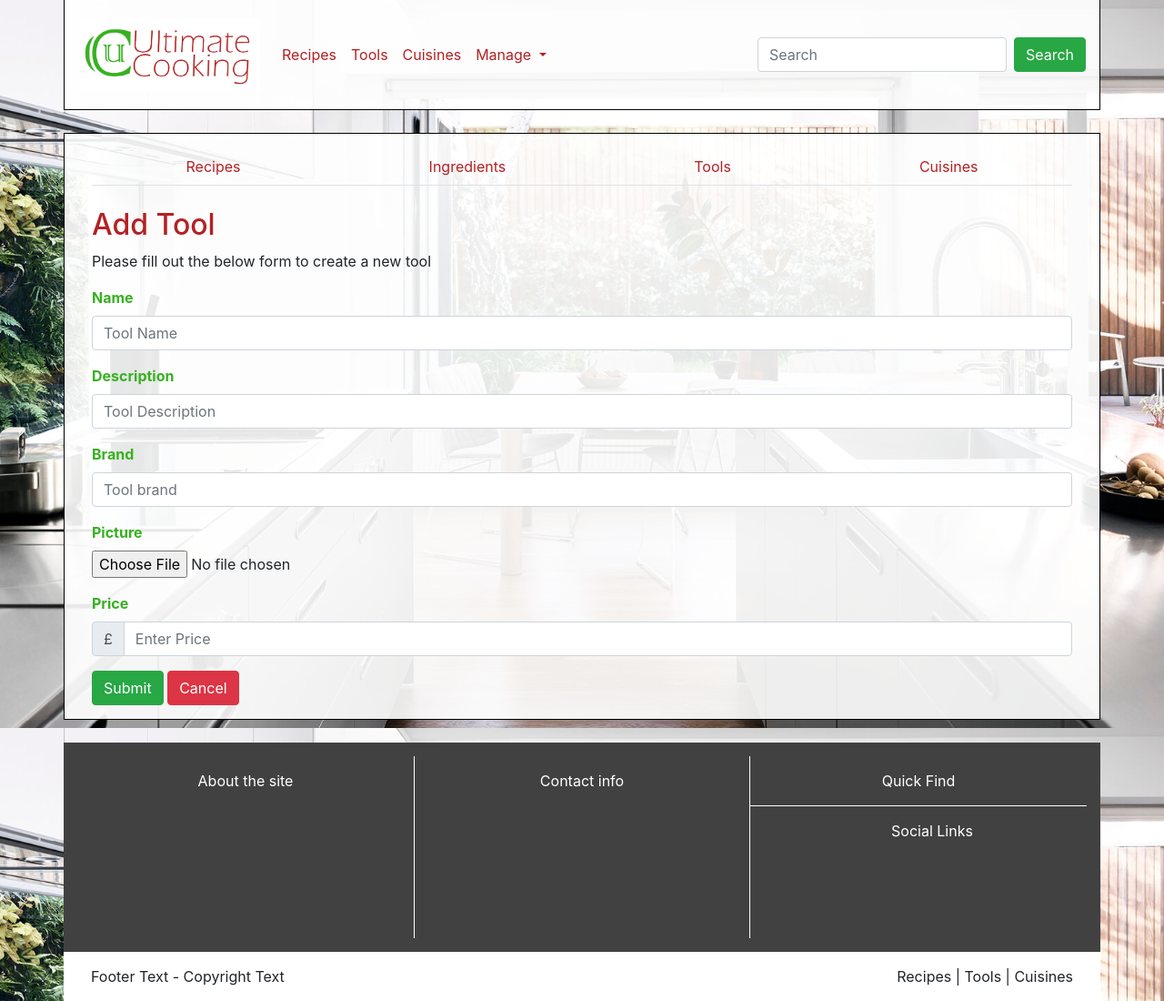
After one commit to Robtych121/UltimateCooking, a Flask app: page /add_tool in a window 1280 px wide. The commit adds this page. Shown: the whole page at 91% size. Run offline with Flask 2, Linux system fonts and the light colour scheme; some libraries are stand-ins or nearby versions.

Commit message:
Created tools and cuisines management pages

```diff
--- a/app.py
+++ b/app.py
@@ -14,7 +14,9 @@ app = Flask(__name__)
 app.config["MONGO_DBNAME"] = os.environ['MONGO_DBNAME']
 app.config["MONGO_URI"] = os.environ['MONGO_URI']
 app.config["SECRET_KEY"] = os.environ['SECRET_KEY']
-app.config['UPLOAD_FOLDER'] = 'static/image/uploads'
+app.config['UPLOAD_FOLDER_RECIPE'] = 'static/image/uploads/recipes'
+app.config['UPLOAD_FOLDER_TOOL'] = 'static/image/uploads/tools'
+app.config['UPLOAD_FOLDER_CUISINE'] = 'static/image/uploads/cuisines'
 
 mongo = PyMongo(app)
 
@@ -37,7 +39,7 @@ def add_recipe():
 @app.route('/insert_recipe', methods=['POST'])
 def insert_recipe():
     f = request.files['file']
-    f.save(os.path.join(app.config['UPLOAD_FOLDER'], f.filename))
+    f.save(os.path.join(app.config['UPLOAD_FOLDER_RECIPE'], f.filename))
     url = f.filename
     keys = request.form.getlist('ingredients')
     values = request.form.getlist('quantity')
@@ -69,17 +71,17 @@ def delete_recipe(recipe_id):
 def edit_recipe(recipe_id):
     the_recipe = mongo.db.recipes.find_one({'_id': ObjectId(recipe_id)})
     return render_template("recipe_edit.html", recipe=the_recipe, cuisines=mongo.db.cuisines.find(),
-    ingredients=mongo.db.ingredients.find(), tools=mongo.db.tools.find(), imagePath=app.config['UPLOAD_FOLDER'])
+    ingredients=mongo.db.ingredients.find(), tools=mongo.db.tools.find(), imagePath=app.config['UPLOAD_FOLDER_RECIPE'])
 
 @app.route('/edit_recipe_picture/<recipe_id>')
 def edit_recipe_picture(recipe_id):
     the_recipe = mongo.db.recipes.find_one({'_id': ObjectId(recipe_id)})
-    return render_template("recipe_pic_edit.html", recipe=the_recipe, imagePath=app.config['UPLOAD_FOLDER'])
+    return render_template("recipe_pic_edit.html", recipe=the_recipe, imagePath=app.config['UPLOAD_FOLDER_RECIPE'])
 
 @app.route('/update_recipe_picture/<recipe_id>', methods=['POST'])
 def update_recipe_picture(recipe_id):
     f = request.files['file']
-    f.save(os.path.join(app.config['UPLOAD_FOLDER'], f.filename))
+    f.save(os.path.join(app.config['UPLOAD_FOLDER_RECIPE'], f.filename))
     url = f.filename
     recipes = mongo.db.recipes
     recipe = mongo.db.recipes.find_one({'_id': ObjectId(recipe_id)})
@@ -162,12 +164,136 @@ def manage_tools():
     return render_template("tool_manage.html",
     tools=mongo.db.tools.find())
 
+@app.route('/add_tool')
+def add_tool():
+    return render_template("tool_add.html")
+
+@app.route('/insert_tool', methods=['POST'])
+def insert_tool():
+    f = request.files['file']
+    f.save(os.path.join(app.config['UPLOAD_FOLDER_TOOL'], f.filename))
+    url = f.filename
+    tool_doc = {
+        'name': request.form.get('name'),
+        'description': request.form.get('description'),
+        'picture': url,
+        'brand': request.form.get('brand'),
+        'price': request.form.get('price')
+        }
+    mongo.db.tools.insert_one(tool_doc)
+    return redirect(url_for('manage_tools'))
+
+@app.route('/edit_tool/<tool_id>')
+def edit_tool(tool_id):
+    the_tool = mongo.db.tools.find_one({'_id': ObjectId(tool_id)})
+    return render_template("tool_edit.html", tool=the_tool, imagePath=app.config['UPLOAD_FOLDER_TOOL'])
+
+@app.route('/update_tool/<tool_id>', methods=['POST'])
+def update_tool(tool_id):
+    tools = mongo.db.tools
+    pictures = mongo.db.tools.find_one({'_id': ObjectId(tool_id)}, {'picture':1,'_id':0})
+    tools.update({'_id': ObjectId(tool_id)},
+        {
+            'name': request.form.get('name'),
+            'description': request.form.get('description'),
+            'picture': pictures['picture'],
+            'brand': request.form.get('brand'),
+            'price': request.form.get('price')
+        })
+    return redirect(url_for('manage_tools'))
+
+@app.route('/delete_tool/<tool_id>')
+def delete_tool(tool_id):
+    mongo.db.tools.remove({'_id': ObjectId(tool_id)})
+    return redirect(url_for('manage_tools'))
+
+@app.route('/edit_tool_picture/<tool_id>')
+def edit_tool_picture(tool_id):
+    the_tool = mongo.db.tools.find_one({'_id': ObjectId(tool_id)})
+    return render_template("tool_pic_edit.html", tool=the_tool, imagePath=app.config['UPLOAD_FOLDER_TOOL'])
+
+@app.route('/update_tool_picture/<tool_id>', methods=['POST'])
+def update_tool_picture(tool_id):
+    f = request.files['file']
+    f.save(os.path.join(app.config['UPLOAD_FOLDER_TOOL'], f.filename))
+    url = f.filename
+    tools = mongo.db.tools
+    tool = mongo.db.tools.find_one({'_id': ObjectId(tool_id)})
+    tools.update({'_id': ObjectId(tool_id)},
+        {
+            'name': tool['name'],
+            'description': tool['description'],
+            'picture': url,
+            'brand': tool['brand'],
+            'price': tool['price']
+        })
+    return redirect(url_for('manage_tools'))
+
 # Cuisine Routes
 @app.route('/manage_cuisines')
 def manage_cuisines():
     return render_template("cuisine_manage.html",
     cuisines=mongo.db.cuisines.find())
 
+@app.route('/add_cuisine')
+def add_cuisine():
+    return render_template("cuisine_add.html")
+
+@app.route('/insert_cuisine', methods=['POST'])
+def insert_cuisine():
+    f = request.files['file']
+    f.save(os.path.join(app.config['UPLOAD_FOLDER_CUISINE'], f.filename))
+    url = f.filename
+    cuisine_doc = {
+        'name': request.form.get('name'),
+        'description': request.form.get('description'),
+        'picture': url
+        }
+    mongo.db.cuisines.insert_one(cuisine_doc)
+    return redirect(url_for('manage_cuisines'))
+
+@app.route('/edit_cuisine/<cuisine_id>')
+def edit_cuisine(cuisine_id):
+    the_cuisine = mongo.db.cuisines.find_one({'_id': ObjectId(cuisine_id)})
+    return render_template("cuisine_edit.html", cuisine=the_cuisine, imagePath=app.config['UPLOAD_FOLDER_CUISINE'])
+
+@app.route('/update_cuisine/<cuisine_id>', methods=['POST'])
+def update_cuisine(cuisine_id):
+    cuisines = mongo.db.cuisines
+    pictures = mongo.db.cuisines.find_one({'_id': ObjectId(cuisine_id)}, {'picture':1,'_id':0})
+    cuisines.update({'_id': ObjectId(cuisine_id)},
+        {
+            'name': request.form.get('name'),
+            'description': request.form.get('description'),
+            'picture': pictures['picture']
+        })
+    return redirect(url_for('manage_cuisines'))
+
+@app.route('/delete_cuisine/<cuisine_id>')
+def delete_cuisine(cuisine_id):
+    mongo.db.cuisines.remove({'_id': ObjectId(cuisine_id)})
+    return redirect(url_for('manage_cuisines'))
+
+@app.route('/edit_cuisine_picture/<cuisine_id>')
+def edit_cuisine_picture(cuisine_id):
+    the_cuisine = mongo.db.cuisines.find_one({'_id': ObjectId(cuisine_id)})
+    return render_template("cuisine_pic_edit.html", cuisine=the_cuisine, imagePath=app.config['UPLOAD_FOLDER_CUISINE'])
+
+@app.route('/update_cuisine_picture/<cuisine_id>', methods=['POST'])
+def update_cuisine_picture(cuisine_id):
+    f = request.files['file']
+    f.save(os.path.join(app.config['UPLOAD_FOLDER_TOOL'], f.filename))
+    url = f.filename
+    cuisines = mongo.db.cuisines
+    cuisine = mongo.db.cuisines.find_one({'_id': ObjectId(cuisine_id)})
+    cuisines.update({'_id': ObjectId(cuisine_id)},
+        {
+            'name': cuisine['name'],
+            'description': cuisine['description'],
+            'picture': url
+        })
+    return redirect(url_for('manage_cuisines'))
+
 if __name__ == '__main__':
     app.run(host=os.environ.get('IP'),
     port=os.environ.get('PORT'),
--- a/static/css/style.css
+++ b/static/css/style.css
@@ -87,7 +87,6 @@ h1,h2 {
 
 #DarkFooter .footer-quickfind {
     border-bottom: 1px solid white;
-    margin-left: 15px;
     margin-right: 15px;
     padding-bottom:15px;
 }
--- a/templates/base.html
+++ b/templates/base.html
@@ -56,7 +56,7 @@
   {% block manage %}{% endblock %}
     {% block content %}{% endblock %}
 </section>
-<section id="DarkFooter" class="container-fluid">
+<section id="DarkFooter" class="container">
     <div class="container">
       <div class="row">
           <div class="col-md-4">About the site</div>
@@ -72,7 +72,7 @@
       </div>
     </div>
 </section>
-<footer class="container-fluid">
+<footer class="container">
   <div class="container">
     <div class="row">
       <div class="col-md-6">Footer Text - Copyright Text</div>
--- /dev/null
+++ b/templates/tool_add.html
@@ -0,0 +1,52 @@
+{% extends 'base.html' %}{% block content %}
+<div class="row FadedBlockBackground">
+    <div class="col-12">
+        {% include 'manage.html' %}
+        {% block manage %} {% endblock %}
+    <div class="row">
+        <div class="col-12">
+            <h2>Add Tool</h2>
+        </div>
+    </div>
+    <div class="row">
+        <div class="col-12">
+            <p>Please fill out the below form to create a new tool</p>
+        </div>
+    </div>
+    <div class="row">
+        <div class="col-12">
+            <form action="{{ url_for('insert_tool') }}" method="POST" enctype="multipart/form-data">
+                <div class="form-group">
+                    <label class="form-label" for="name">Name</label>
+                    <input type="text" class="form-control" id="name" name="name" placeholder="Tool Name">
+                </div>
+                <div class="form-group">
+                    <label class="form-label" for="description">Description</label>
+                    <input type="text" class="form-control" id="description" name="description" placeholder="Tool Description">
+                </div>
+                <div class="form-group">
+                    <label class="form-label" for="brand">Brand</label>
+                    <input type="text" class="form-control" id="brand" name="brand" placeholder="Tool brand">
+                </div>
+                <div class="form-group">
+                    <label class="form-label" for="picture">Picture</label>
+                    <input type="file" class="form-control-file" id="file" name="file">
+                </div>
+                <div class="form-group">
+                    <label class="form-label" for="price">Price</label>
+                    <div class="input-group">
+                        <div class="input-group-prepend">
+                            <span class="input-group-text">£</span>
+                          </div>
+                        <input type="number" min="0" step="0.01" data-number-to-fixed="2" data-number-stepfactor="100" class="form-control" id="price" name="price" placeholder="Enter Price" />
+                    </div>
+                </div>
+                <button type="submit" class="btn btn-success">Submit</button>
+                <a class="btn btn-danger" href="{{ url_for('manage_tools')}}">Cancel</a>
+            </form>
+        </div>
+    </div>
+
+    </div>
+</div>
+{% endblock %}
```
Also changed, not shown: templates/cuisine_add.html (added, +39 -0 lines), templates/cuisine_edit.html (added, +35 -0 lines), templates/cuisine_manage.html (+5 -3 lines), templates/cuisine_pic_edit.html (added, +27 -0 lines), templates/tool_edit.html (added, +48 -0 lines), templates/tool_manage.html (+5 -3 lines), templates/tool_pic_edit.html (added, +27 -0 lines), 1 other file.
